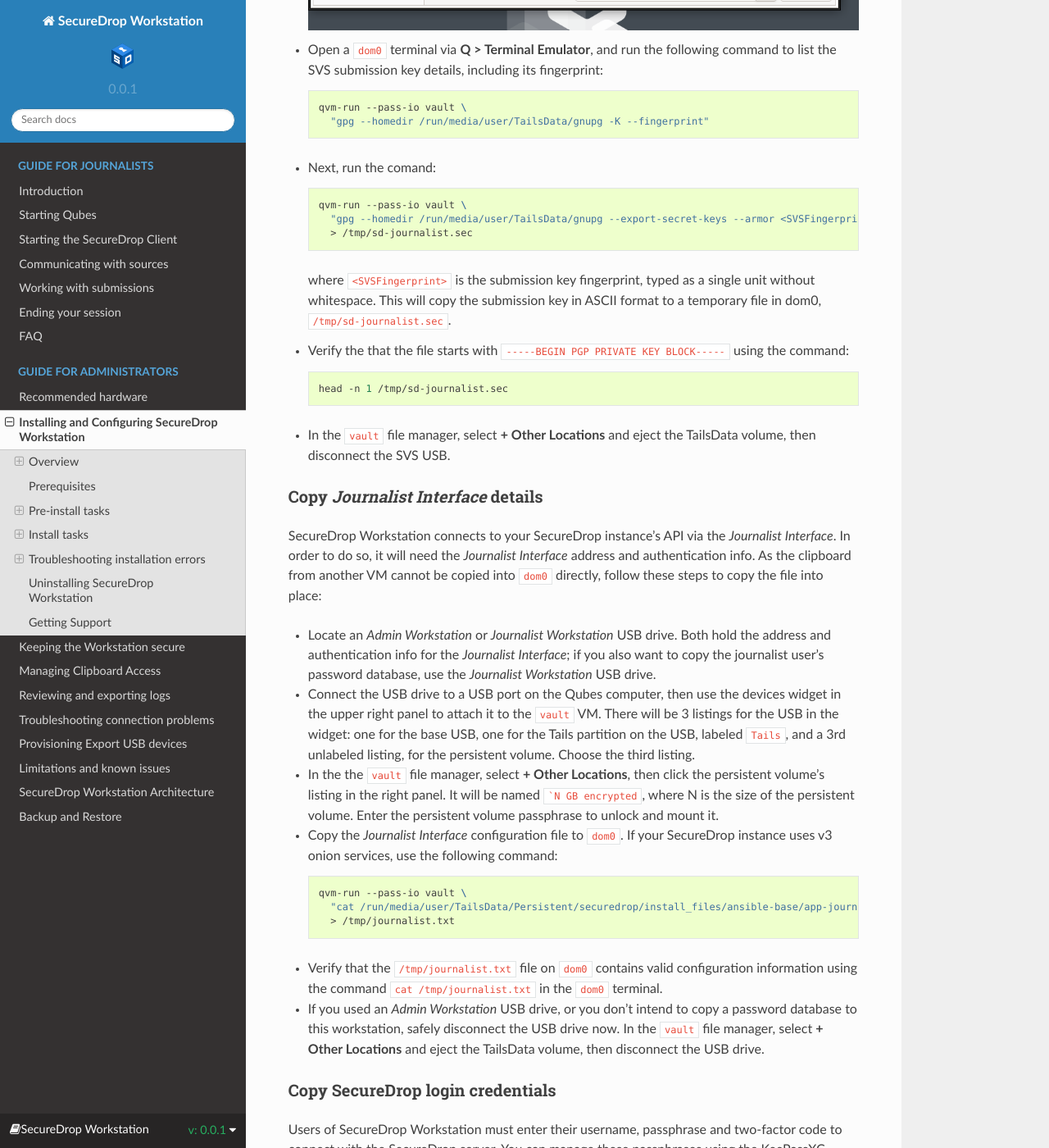
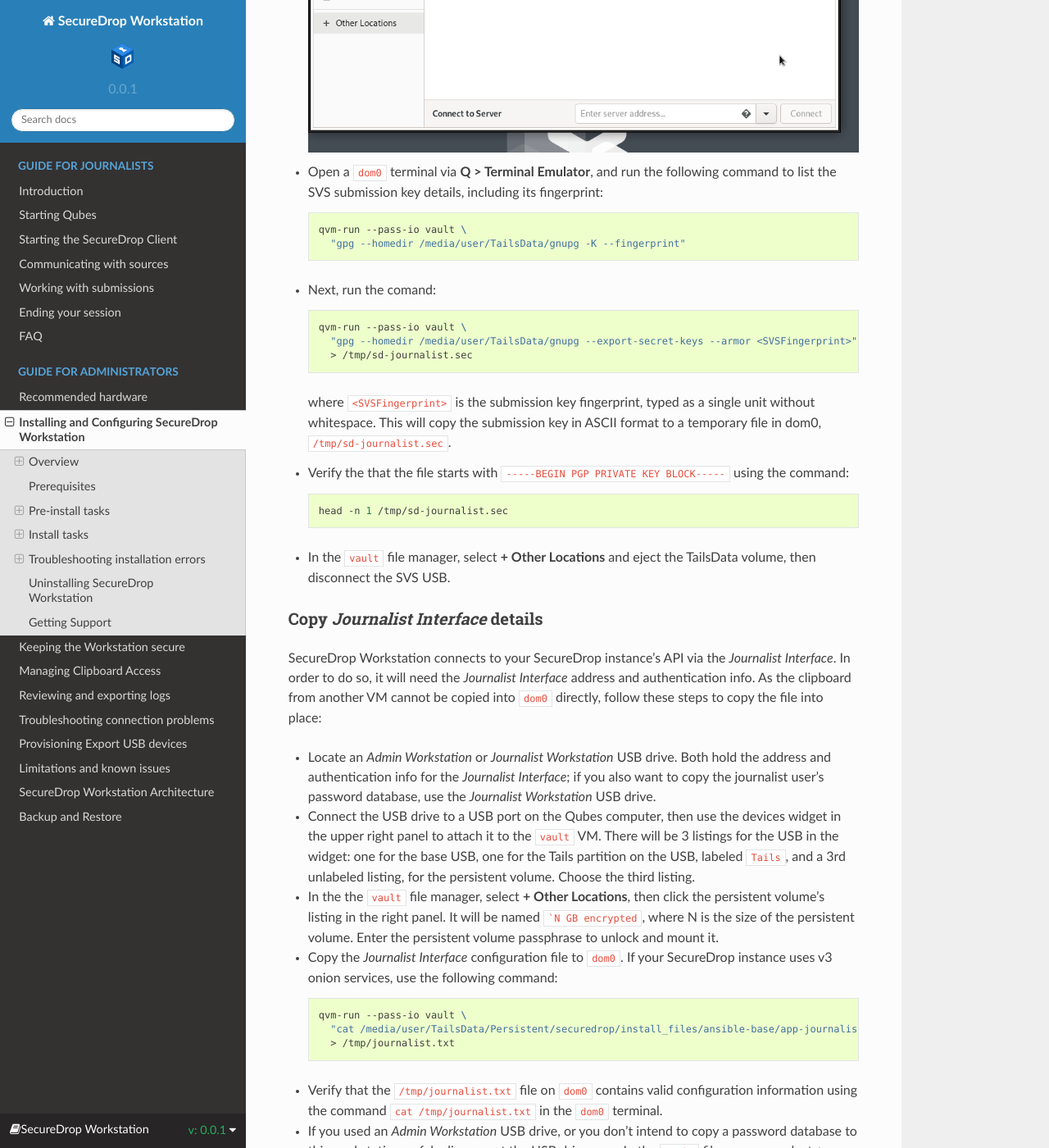
Before and after one commit to freedomofpress/securedrop-workstation-docs, a Sphinx documentation site: the page built from docs/admin/install.rst, in a window 1280 px wide and 1400 px high, scrolled down 7440 px. Shown: the whole window at 82% size. Built offline with Sphinx 7.4.7 and the Read the Docs theme 2.0.0, drawn with Linux system fonts in a browser that asks for light colours; some of the changed text lies outside the part shown.

```diff
--- a/docs/admin/install.rst
+++ b/docs/admin/install.rst
@@ -207,14 +209,14 @@ In order to decrypt submissions, your SecureDrop Workstation will need a copy of
   .. code-block:: sh
 
     qvm-run --pass-io vault \
-      "gpg --homedir /run/media/user/TailsData/gnupg -K --fingerprint"
+      "gpg --homedir /media/user/TailsData/gnupg -K --fingerprint"
 
 - Next, run the comand:
 
   .. code-block:: sh
 
     qvm-run --pass-io vault \
-      "gpg --homedir /run/media/user/TailsData/gnupg --export-secret-keys --armor <SVSFingerprint>" \
+      "gpg --homedir /media/user/TailsData/gnupg --export-secret-keys --armor <SVSFingerprint>" \
       > /tmp/sd-journalist.sec
 
   where ``<SVSFingerprint>`` is the submission key fingerprint, typed as a single unit without whitespace. This will copy the submission key in ASCII format to a temporary file in dom0, ``/tmp/sd-journalist.sec``.
@@ -246,7 +248,7 @@ SecureDrop Workstation connects to your SecureDrop instance's API via the *Journ
   .. code-block:: sh
 
     qvm-run --pass-io vault \
-      "cat /run/media/user/TailsData/Persistent/securedrop/install_files/ansible-base/app-journalist.auth_private" \
+      "cat /media/user/TailsData/Persistent/securedrop/install_files/ansible-base/app-journalist.auth_private" \
       > /tmp/journalist.txt
 
 - Verify that the ``/tmp/journalist.txt`` file on ``dom0`` contains valid configuration information using the command ``cat /tmp/journalist.txt`` in the ``dom0`` terminal.
```
Also changed, not shown: other parts of docs/admin/install.rst (+2 -0 lines).
